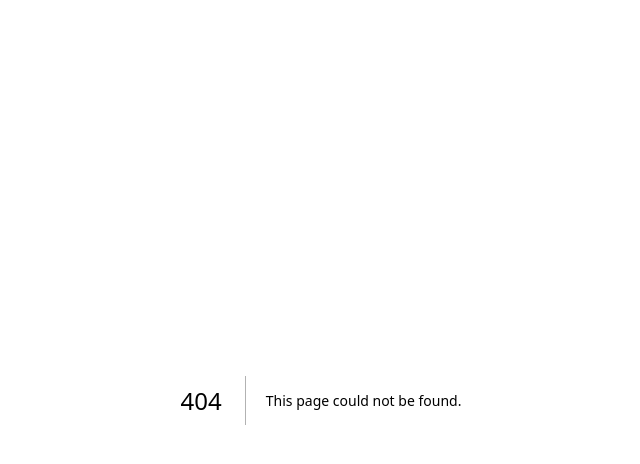
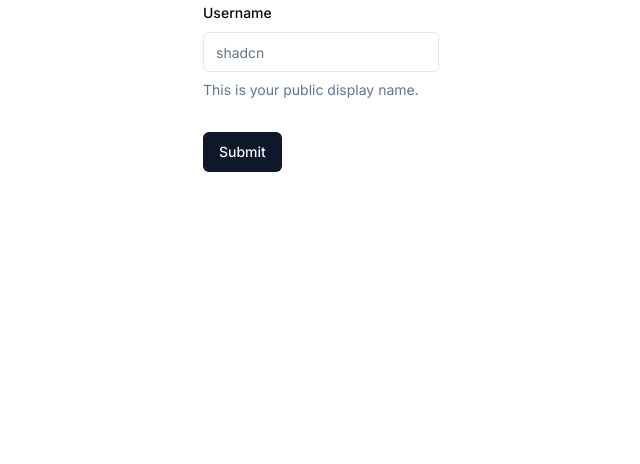
Before and after one commit to orzorzooo/orz-account-ts, a Next.js app: page /login in a window 1280 px wide. Before the commit this address had no page. Shown: the top 464 px of the page, without its empty margins (319-959 px from the left). Built offline with nearby package versions, Linux system fonts and the light colour scheme.

Commit message:
ADD: auth 架構

```diff
--- /dev/null
+++ b/app/login/form.tsx
@@ -0,0 +1,52 @@
+"use client";
+import { zodResolver } from "@hookform/resolvers/zod";
+import { useForm } from "react-hook-form";
+import * as z from "zod";
+
+import { Button } from "@/components/ui/button";
+import { Form, FormControl, FormDescription, FormField, FormItem, FormLabel, FormMessage } from "@/components/ui/form";
+import { Input } from "@/components/ui/input";
+
+const formSchema = z.object({
+  username: z.string().min(2, {
+    message: "Username must be at least 2 characters.",
+  }),
+});
+
+export default function FormLogin() {
+  // 1. Define your form.
+  const form = useForm<z.infer<typeof formSchema>>({
+    resolver: zodResolver(formSchema),
+    defaultValues: {
+      username: "",
+    },
+  });
+
+  // 2. Define a submit handler.
+  function onSubmit(values: z.infer<typeof formSchema>) {
+    // Do something with the form values.
+    // ✅ This will be type-safe and validated.
+    console.log(values);
+  }
+  return (
+    <Form {...form}>
+      <form onSubmit={form.handleSubmit(onSubmit)} className="space-y-8">
+        <FormField
+          control={form.control}
+          name="username"
+          render={({ field }) => (
+            <FormItem>
+              <FormLabel>Username</FormLabel>
+              <FormControl>
+                <Input placeholder="shadcn" {...field} />
+              </FormControl>
+              <FormDescription>This is your public display name.</FormDescription>
+              <FormMessage />
+            </FormItem>
+          )}
+        />
+        <Button type="submit">Submit</Button>
+      </form>
+    </Form>
+  );
+}
--- /dev/null
+++ b/app/login/page.tsx
@@ -0,0 +1,9 @@
+import Form from "./form";
+
+export default function Login() {
+  return (
+    <div className="h-full flex justify-center items-center">
+      <Form></Form>
+    </div>
+  );
+}
```
